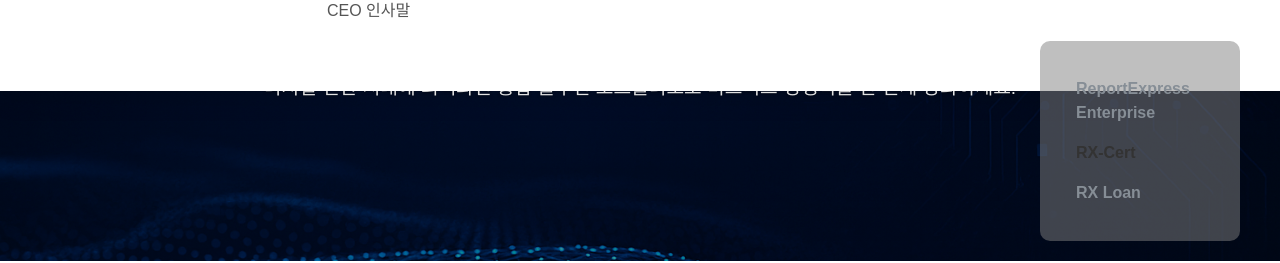
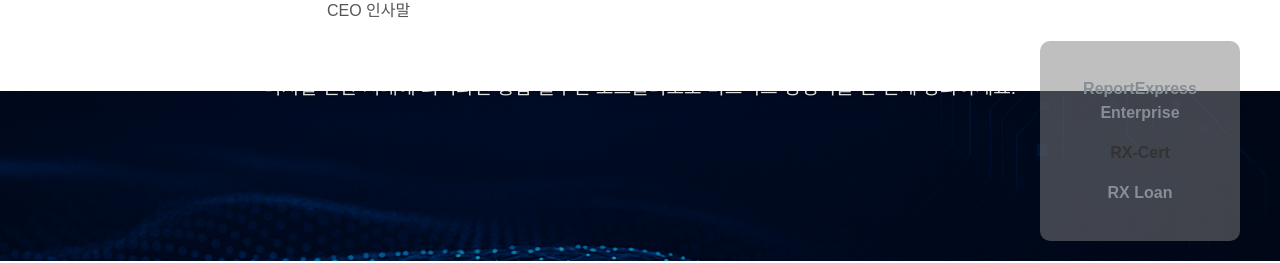
Before and after one commit to Like-David/cm-homepage, a React (Vite) app: page /solution in a window 1280 px wide. Shown: the part 259-522 px from the top of the page. Built offline with nearby package versions, Linux system fonts and the light colour scheme; a web font is replaced by a local one.

Commit message:
About 추가 및 스크롤 네비게이션 추가

```diff
--- a/src/styles/Scroll_nav.css
+++ b/src/styles/Scroll_nav.css
@@ -38,7 +38,6 @@
     color: #868e96; /* Default Grey text */
     transition: color 0.3s ease;
     flex-grow: 1; /* Allow text to take available space */
-    text-align: left; /* Align text to the left */
 }
 
 .active-indicator-bar {
```
Also changed, not shown: src/components/layouts/ProgressBar.jsx (deleted, +0 -11 lines).
